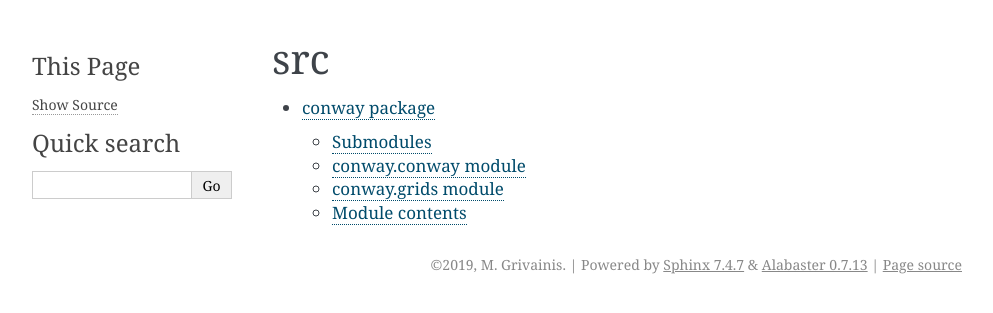
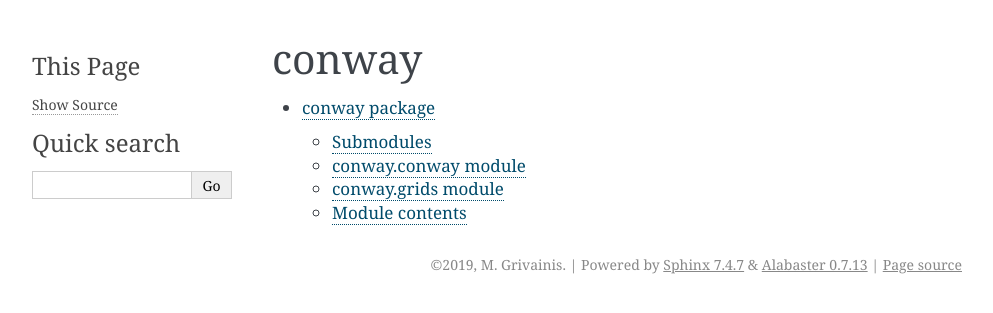
Before and after one commit to MarkGrivainis/conway-gol, a Sphinx documentation site: the page built from docs/source/modules.rst, in a window 1280 px wide. Shown: the top 313 px of the page, without its empty margins (148-1141 px from the left). Built offline with Sphinx 7.4.7, drawn with Linux system fonts in a browser that asks for light colours; pages that are not in the unit, such as notebooks, are missing from menus.

Commit message:
changed config to suggestions for autoconfig

```diff
--- a/docs/conf.py
+++ b/docs/conf.py
@@ -10,9 +10,9 @@
 # add these directories to sys.path here. If the directory is relative to the
 # documentation root, use os.path.abspath to make it absolute, like shown here.
 #
-# import os
-# import sys
-# sys.path.insert(0, os.path.abspath('.'))
+import os
+import sys
+sys.path.insert(0, os.path.abspath('../src/conway'))
 
 
 # -- Project information -----------------------------------------------------
--- a/docs/index.rst
+++ b/docs/index.rst
@@ -10,8 +10,6 @@ Welcome to conway-gol's documentation!
    :maxdepth: 2
    :caption: Contents:
 
-   conway
-   grid
 
 Indices and tables
 ==================
--- a/docs/source/modules.rst
+++ b/docs/source/modules.rst
@@ -1,5 +1,5 @@
-src
-===
+conway
+======
 
 .. toctree::
    :maxdepth: 4
```
